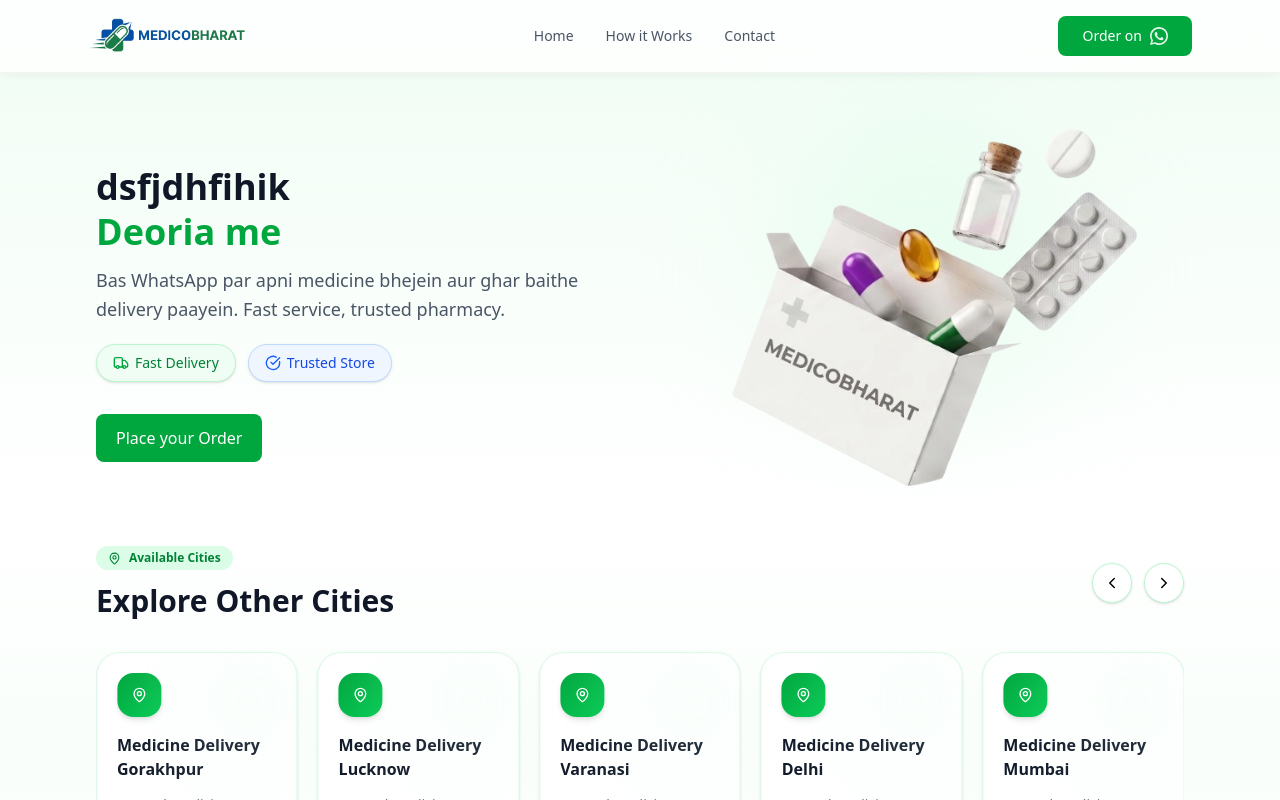
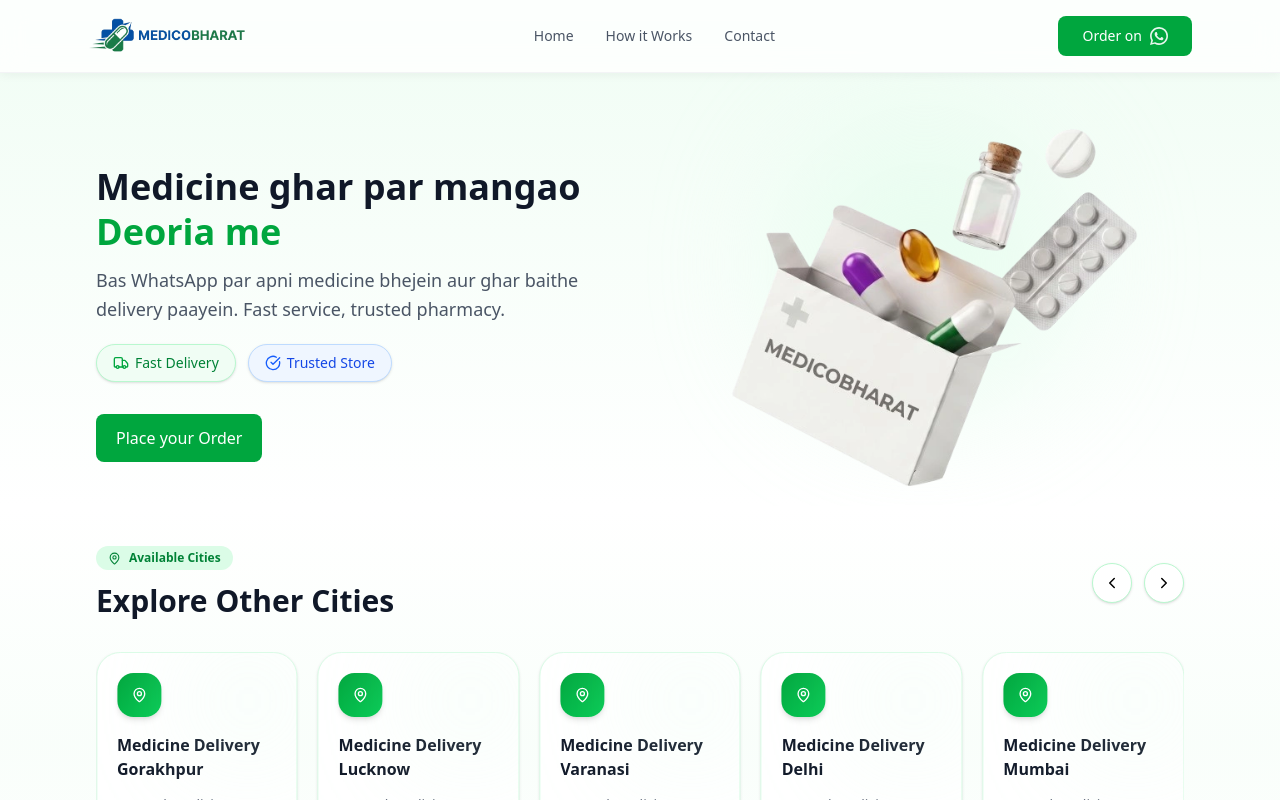
Before and after one commit to mithileshmaddeshiya/medico, a Next.js app: page / in a window 1280 px wide. Shown: the top 800 px of the page. Built offline with nearby package versions, Linux system fonts and the light colour scheme.

Commit message:
medico add

```diff
--- a/src/components/Hero.jsx
+++ b/src/components/Hero.jsx
@@ -17,7 +17,7 @@
 
             {/* Heading */}
             <h1 className="text-2xl sm:text-4xl md:text-4xl font-bold text-gray-900 leading-tight">
-              {/* Medicine ghar par mangao */} dsfjdhfihik
+              Medicine ghar par mangao
               <span className="block text-green-600"> Deoria me</span>
             </h1>
 
```
